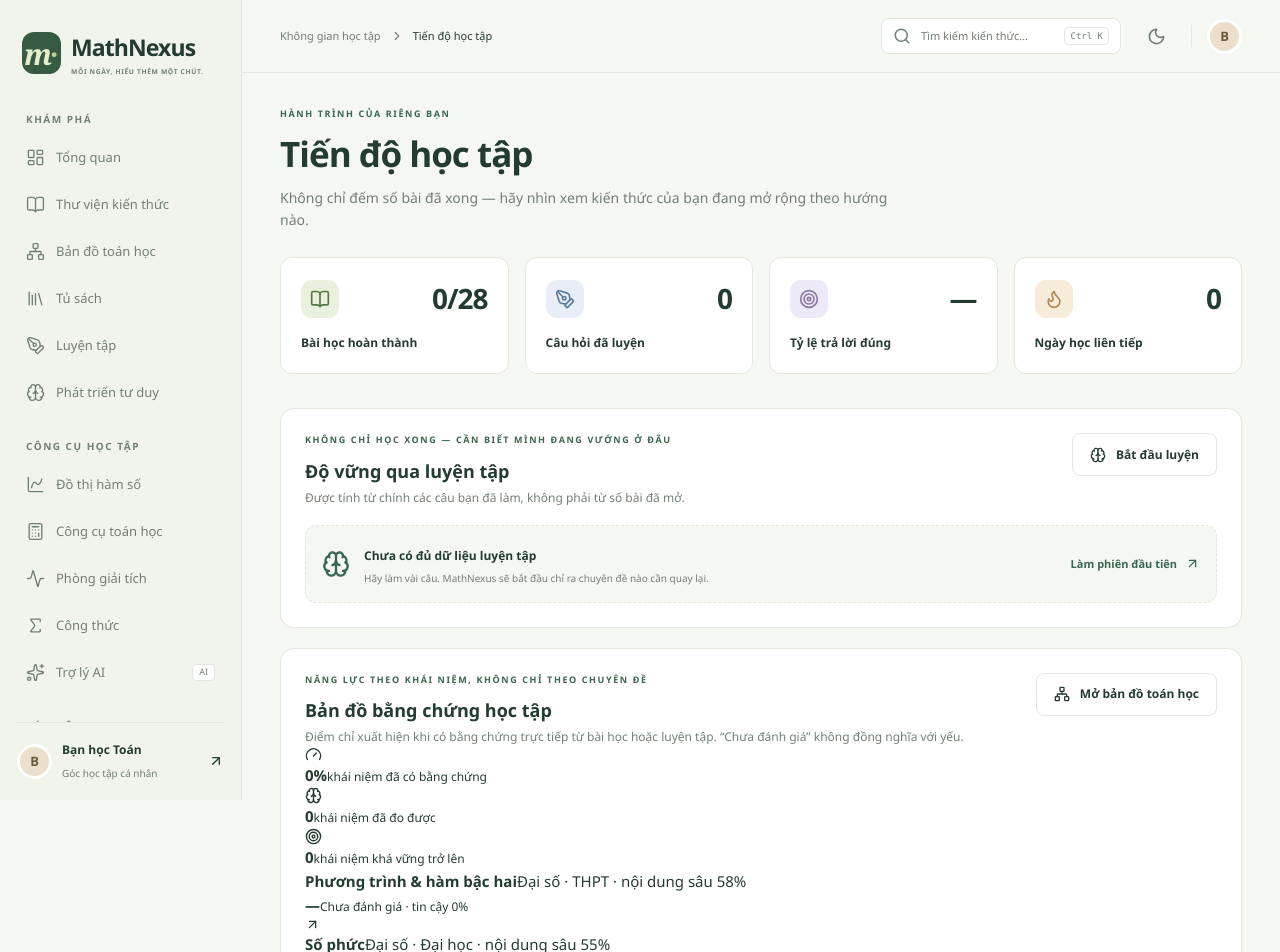
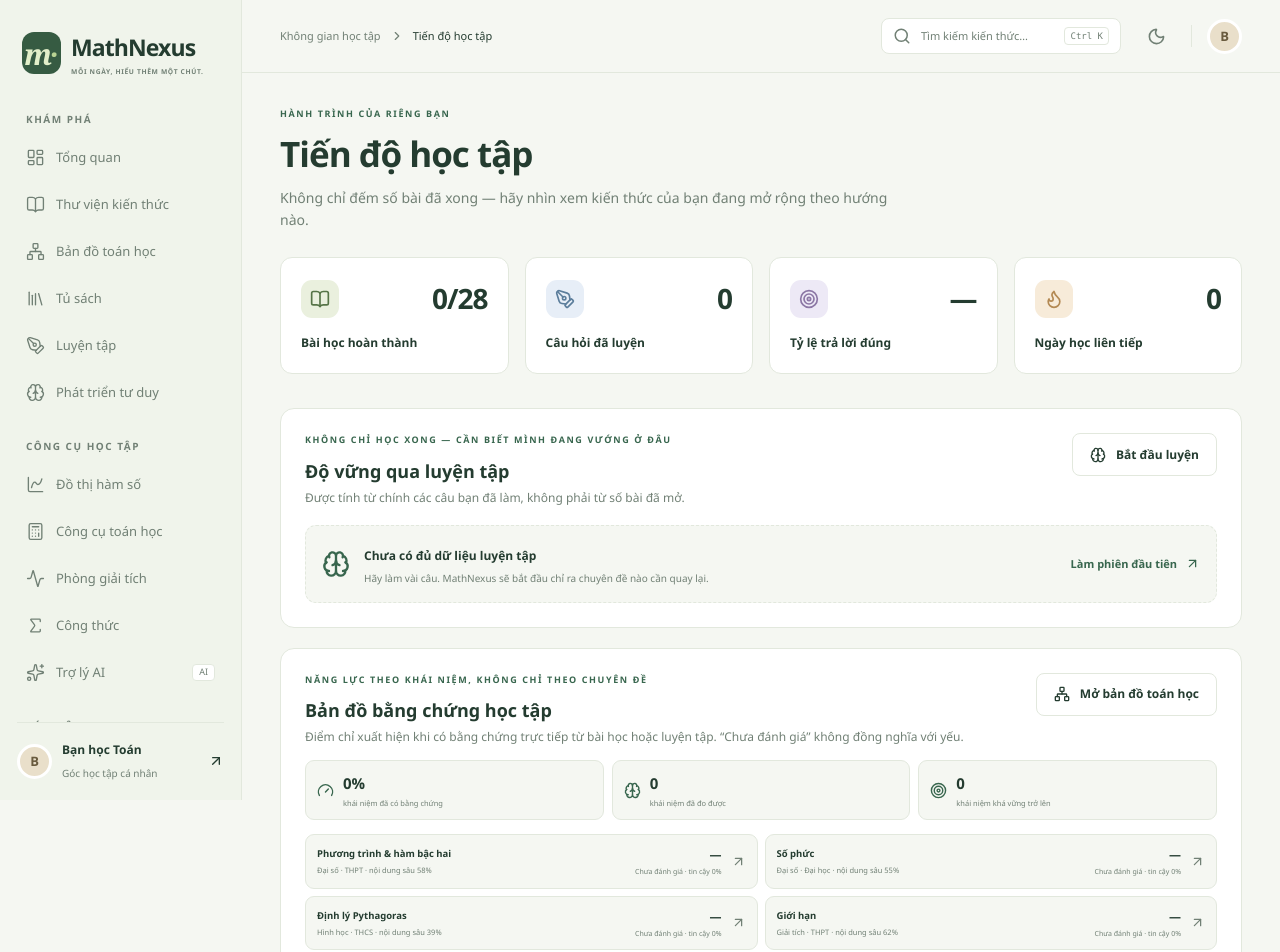
Before and after one commit to koko999-tien/mathnexus, a React (Vite) app: page /progress in a window 1280 px wide. Shown: the top 952 px of the page. Built offline with nearby package versions, Linux system fonts and the light colour scheme.

Commit message:
Style concept mastery evidence on progress

```diff
--- a/src/index.css
+++ b/src/index.css
@@ -829,3 +829,24 @@ svg { flex-shrink: 0; }
   .mastery-state{grid-column:1 / -1; justify-self:start;}
   .mastery-evidence-metrics{grid-template-columns:1fr 1fr 1fr;}
 }
+
+
+/* Concept-level evidence on Progress */
+.concept-evidence-panel { margin-bottom:18px; }
+.concept-evidence-summary { display:grid; grid-template-columns:repeat(3,minmax(0,1fr)); gap:8px; margin:14px 0; }
+.concept-evidence-summary > div { display:flex; align-items:center; gap:9px; padding:10px 11px; border:1px solid var(--color-line); border-radius:9px; background:var(--color-bg); }
+.concept-evidence-summary svg { flex-shrink:0; color:var(--color-accent); }
+.concept-evidence-summary strong { display:block; font-size:15px; }
+.concept-evidence-summary small { display:block; margin-top:2px; color:var(--color-muted); font-size:7.5px; }
+.concept-evidence-grid { display:grid; grid-template-columns:repeat(2,minmax(0,1fr)); gap:7px; }
+.concept-evidence-row { min-width:0; display:grid; grid-template-columns:minmax(0,1fr) auto auto; align-items:center; gap:9px; padding:10px 11px; border:1px solid var(--color-line); border-radius:9px; background:var(--color-bg); color:var(--color-ink); transition:border-color .18s,transform .18s,background .18s; }
+.concept-evidence-row:hover { transform:translateY(-1px); border-color:var(--color-sage); background:var(--color-panel); }
+.concept-evidence-copy,.concept-evidence-score { min-width:0; }
+.concept-evidence-copy strong { display:block; font-size:9.5px; white-space:nowrap; overflow:hidden; text-overflow:ellipsis; }
+.concept-evidence-copy span { display:block; margin-top:3px; color:var(--color-muted); font-size:7.5px; white-space:nowrap; overflow:hidden; text-overflow:ellipsis; }
+.concept-evidence-score { text-align:right; }
+.concept-evidence-score strong { display:block; font-size:12px; }
+.concept-evidence-score small { display:block; margin-top:2px; color:var(--color-muted); font-size:7px; white-space:nowrap; }
+.concept-evidence-row > svg { color:var(--color-muted); }
+@media (max-width:760px){ .concept-evidence-grid{grid-template-columns:1fr;} }
+@media (max-width:560px){ .concept-evidence-summary{grid-template-columns:1fr;} .concept-evidence-row{grid-template-columns:minmax(0,1fr) auto;} .concept-evidence-row > svg{display:none;} }
```
